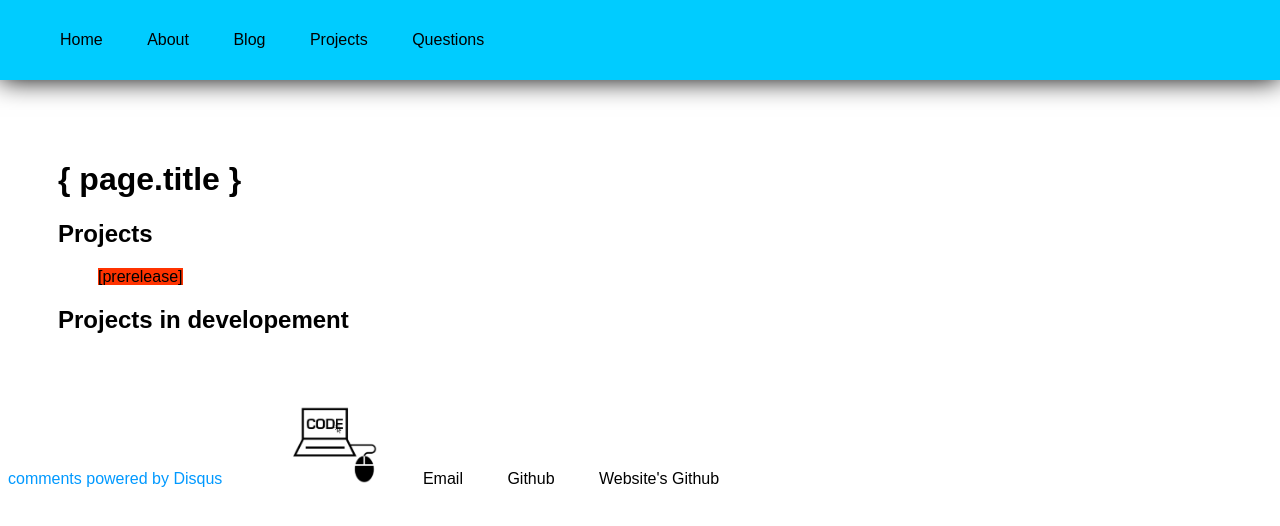
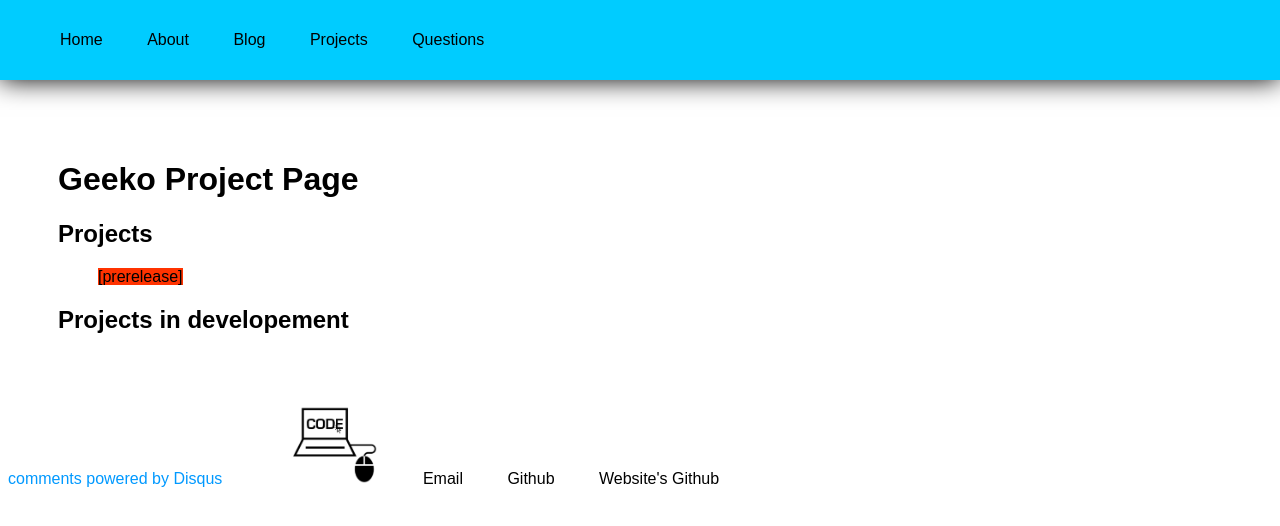
Before and after one commit to Geeko/geeko.github.io, a Jekyll site: the page built from projects/index.html, in a window 1280 px wide. Shown: the top 526 px of the page. Built offline with Jekyll 4.4.1, drawn with Linux system fonts in a browser that asks for light colours; comment, search, counter and statistics services are not loaded.

Commit message:
Update index.html

```diff
--- a/projects/index.html
+++ b/projects/index.html
@@ -2,7 +2,7 @@
 layout: default
 title: "Geeko Project Page"
 ---
-<h1>{ page.title }<h1>
+<h1>{{ page.title }}<h1>
 <h2>Projects</h2>
 <ul style="list-style-type:none;">
   <li>{% include projectsListLi.html linkTitle="Geeko Helpr" name="Geeko Helpr" href="/projects/geekoHelpr"
```
